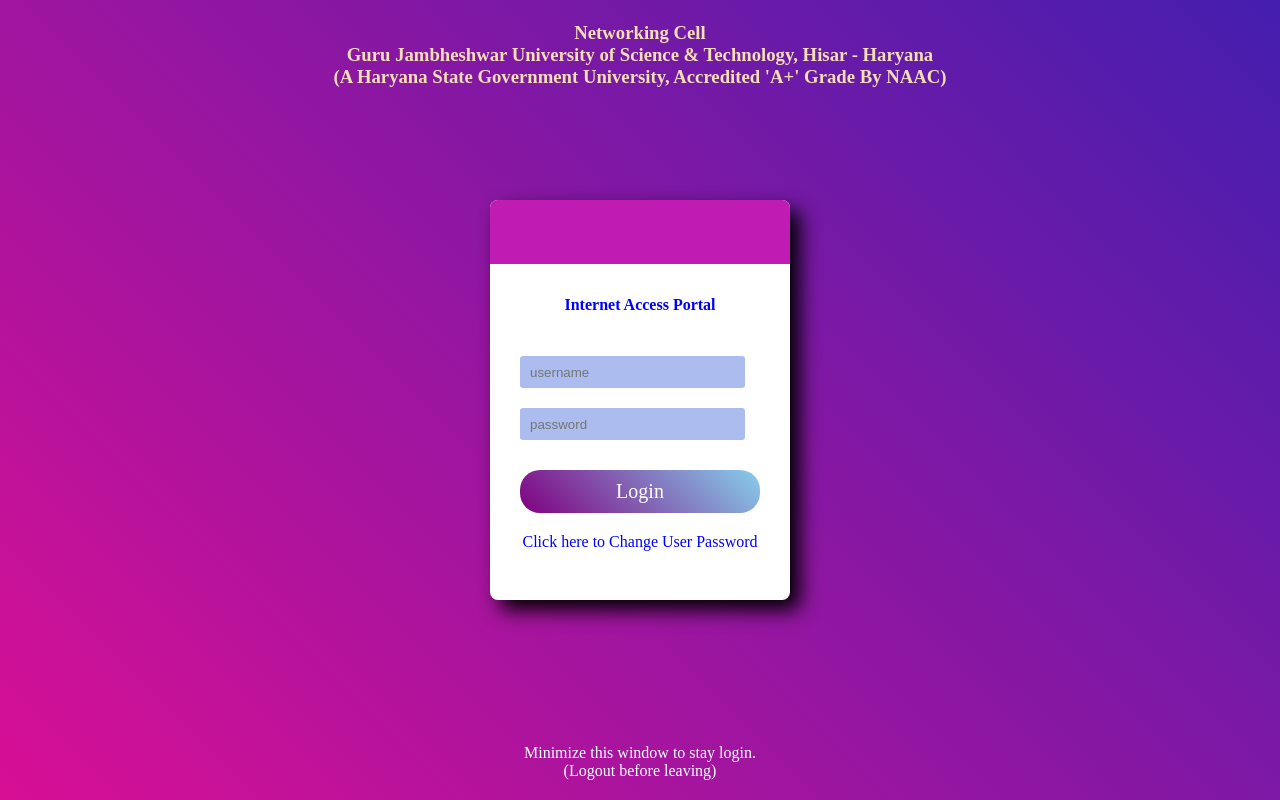
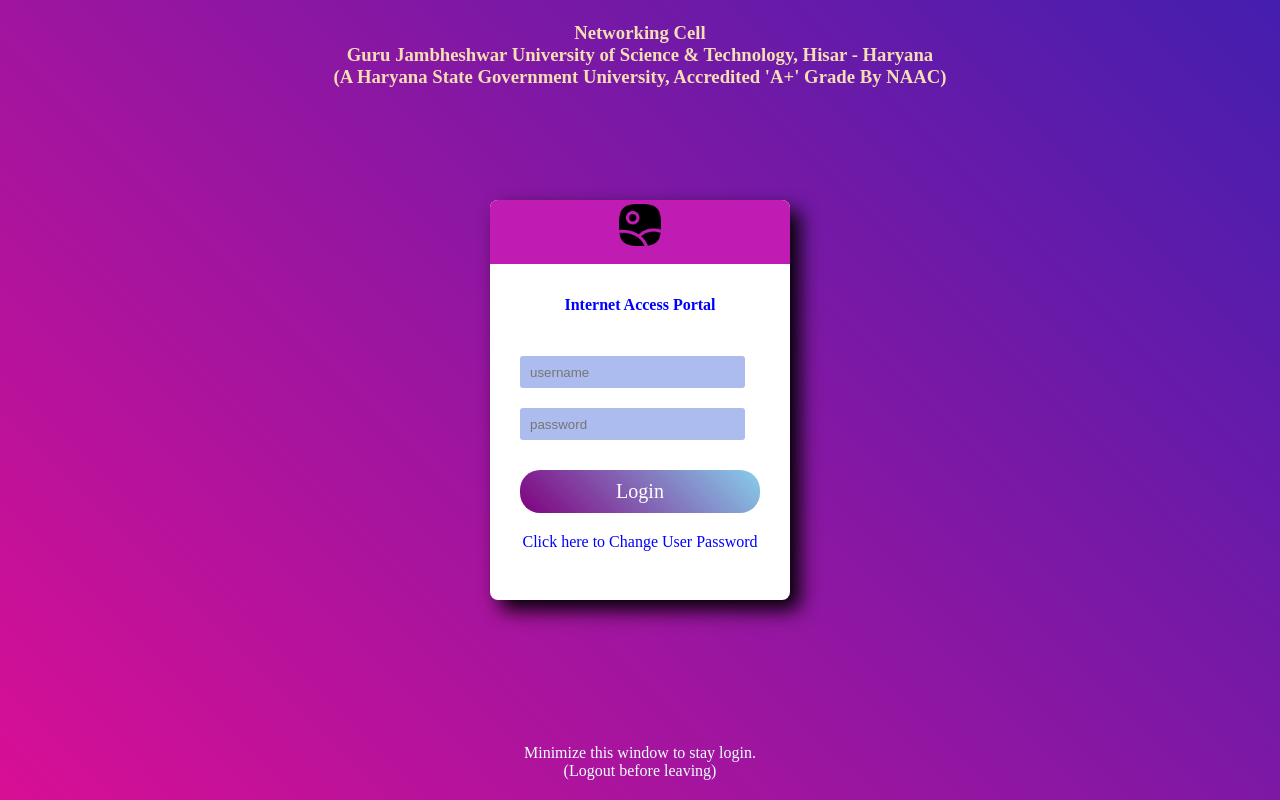
Before and after one commit to Aman-786/amantest, a plain HTML site: page index.html in a window 1280 px wide. Drawn offline with Linux system fonts and the light colour scheme.

Commit message:
Update index.html

```diff
--- a/index.html
+++ b/index.html
@@ -18,7 +18,7 @@
    <div class="container">
     <div class="loginbox">
         <div class="header">
-            <center><img src="/assets/image-1.png" alt="" srcset="" width="50px"></center>
+            <center><img src="/image-1.png" alt="" srcset="" width="50px"></center>
         </div>
         <div class="title">
             <center>Internet Access Portal</center>
```
